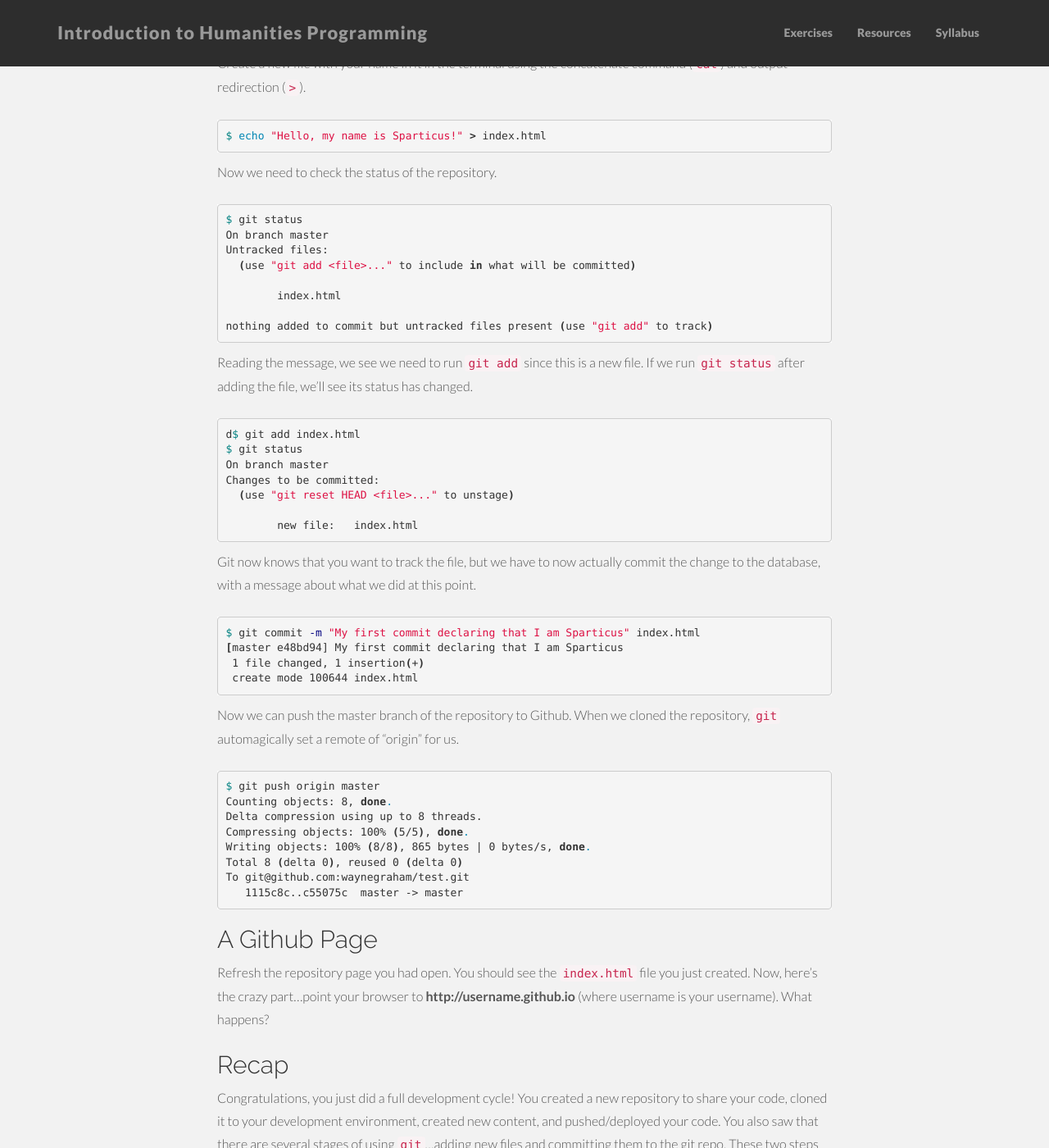
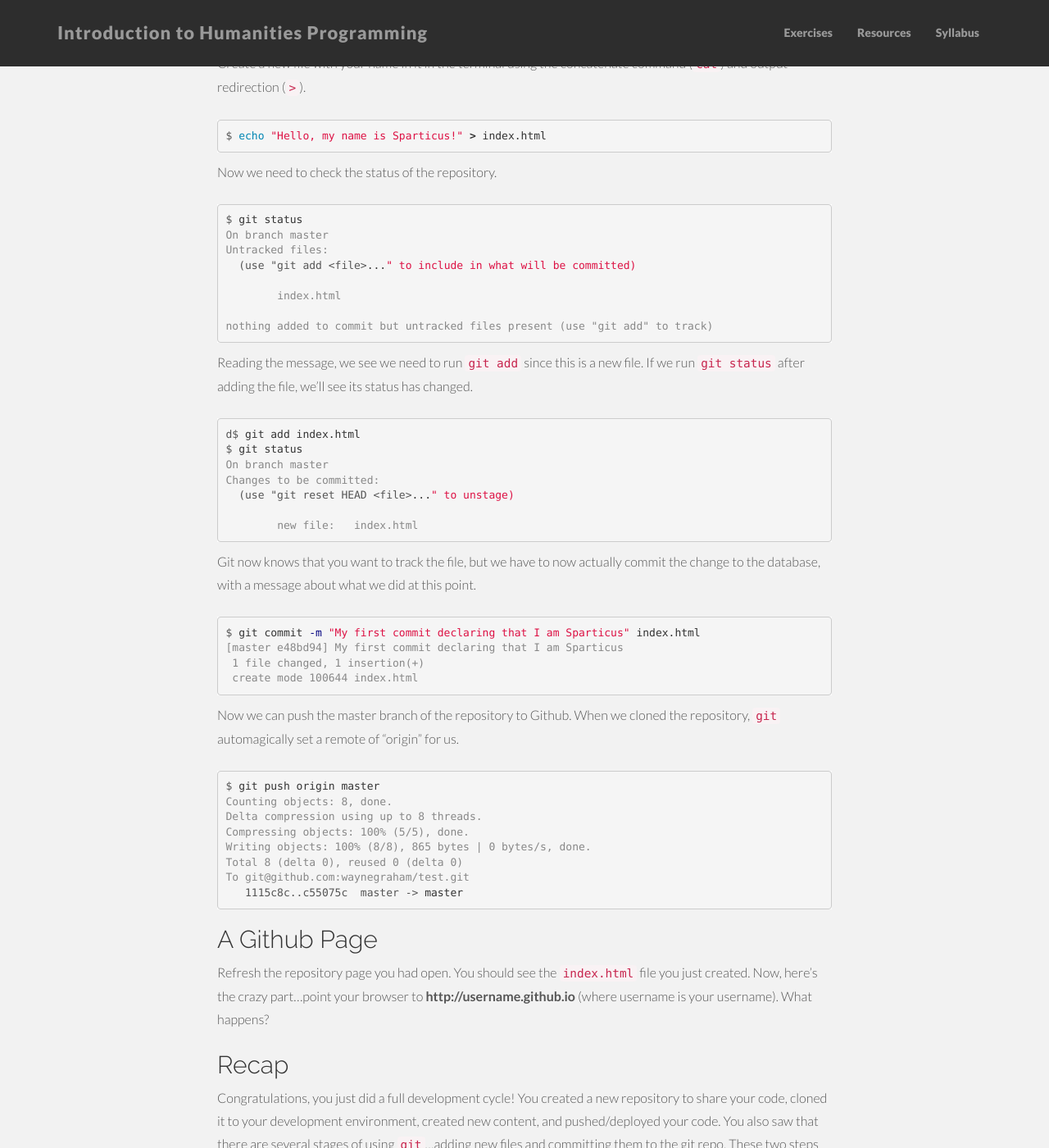
Before and after one commit to humanitiesprogramming/humanitiesprogramming.github.io, a Jekyll site: the page built from exercise-github.md, in a window 1280 px wide and 1400 px high, scrolled down 1729 px. Shown: the whole window at 82% size. Built offline with Jekyll 4.4.1, drawn with Linux system fonts in a browser that asks for light colours; nearby versions of some CDN libraries; some of the changed text lies outside the part shown.

Commit message:
Update pygments lexers

```diff
--- a/exercise-github.md
+++ b/exercise-github.md
@@ -28,7 +28,7 @@ you just created.
 In the terminal, create a new directory (`mkdir`) and navigate to it
 (`cd`).
 
-{% highlight html %}
+{% highlight console %}
 $ mkdir -p ~/projects/
 $ cd projects
 {% endhighlight %}
@@ -40,7 +40,7 @@ right-hand side, you'll see a section that says "**SSH** clone URL".
 Copy the contents, or just replace the following with your valid
 information.
 
-{% highlight bash %}
+{% highlight console %}
 $ git clone git@github.com:username/username.github.io.git
 $ cd username.github.io
 {% endhighlight %}
@@ -51,7 +51,7 @@ We can check out the contents of the directory. We should have a
 directory with just a single file. We can check this in the terminal by
 listing (`ls`) the files in the directory.
 
-{% highlight bash %}
+{% highlight console %}
 $ ls
 README.md
 {% endhighlight %}
@@ -67,13 +67,13 @@ simple web page and push it back to Github.
 Create a new file with your name in it in the terminal using the
 concatenate command (`cat`) and output redirection (`>`).
 
-{% highlight bash %}
+{% highlight console %}
 $ echo "Hello, my name is Sparticus!" > index.html
 {% endhighlight %}
 
 Now we need to check the status of the repository.
 
-{% highlight bash %}
+{% highlight console %}
 $ git status
 On branch master
 Untracked files:
@@ -88,7 +88,7 @@ Reading the message, we see we need to run `git add` since this is a new
 file. If we run `git
 status` after adding the file, we'll see its status has changed.
 
-{% highlight bash %}
+{% highlight console %}
 d$ git add index.html
 $ git status
 On branch master
@@ -102,7 +102,7 @@ Git now knows that you want to track the file, but we have to now
 actually commit the change to the database, with a message about what we
 did at this point.
 
-{% highlight bash %}
+{% highlight console %}
 $ git commit -m "My first commit declaring that I am Sparticus" index.html
 [master e48bd94] My first commit declaring that I am Sparticus
  1 file changed, 1 insertion(+)
@@ -112,7 +112,7 @@ $ git commit -m "My first commit declaring that I am Sparticus" index.html
 Now we can push the master branch of the repository to Github. When we cloned the repository, `git`
 automagically set a remote of "origin" for us.
 
-{% highlight bash %}
+{% highlight console %}
 $ git push origin master
 Counting objects: 8, done.
 Delta compression using up to 8 threads.
```
Also changed, not shown: exercise-commandline.md (+6 -6 lines), exercise-rails1.md (+8 -8 lines), exercise-rails2.md (+7 -7 lines), exercise-rails3.md (+8 -6 lines).
